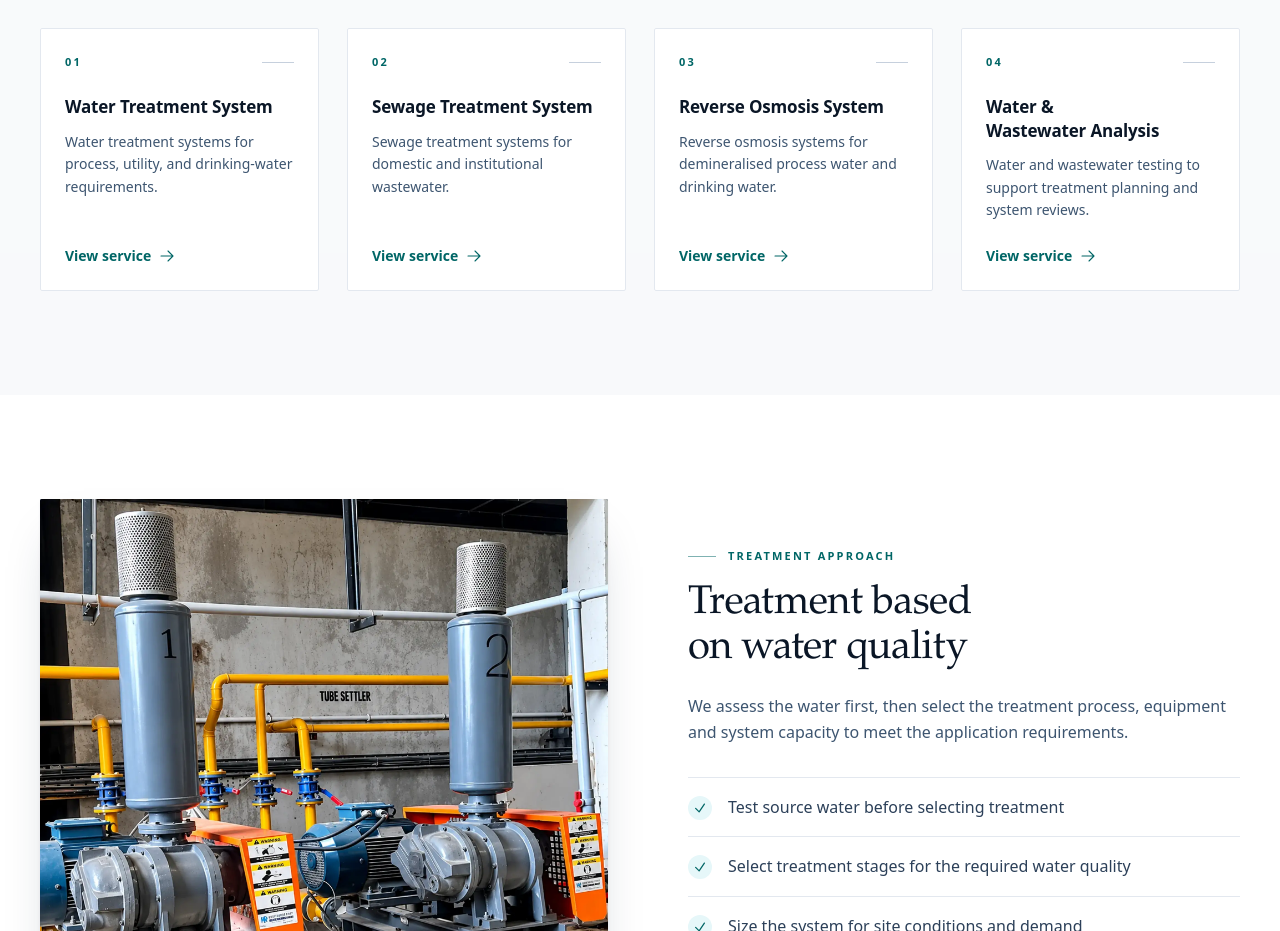
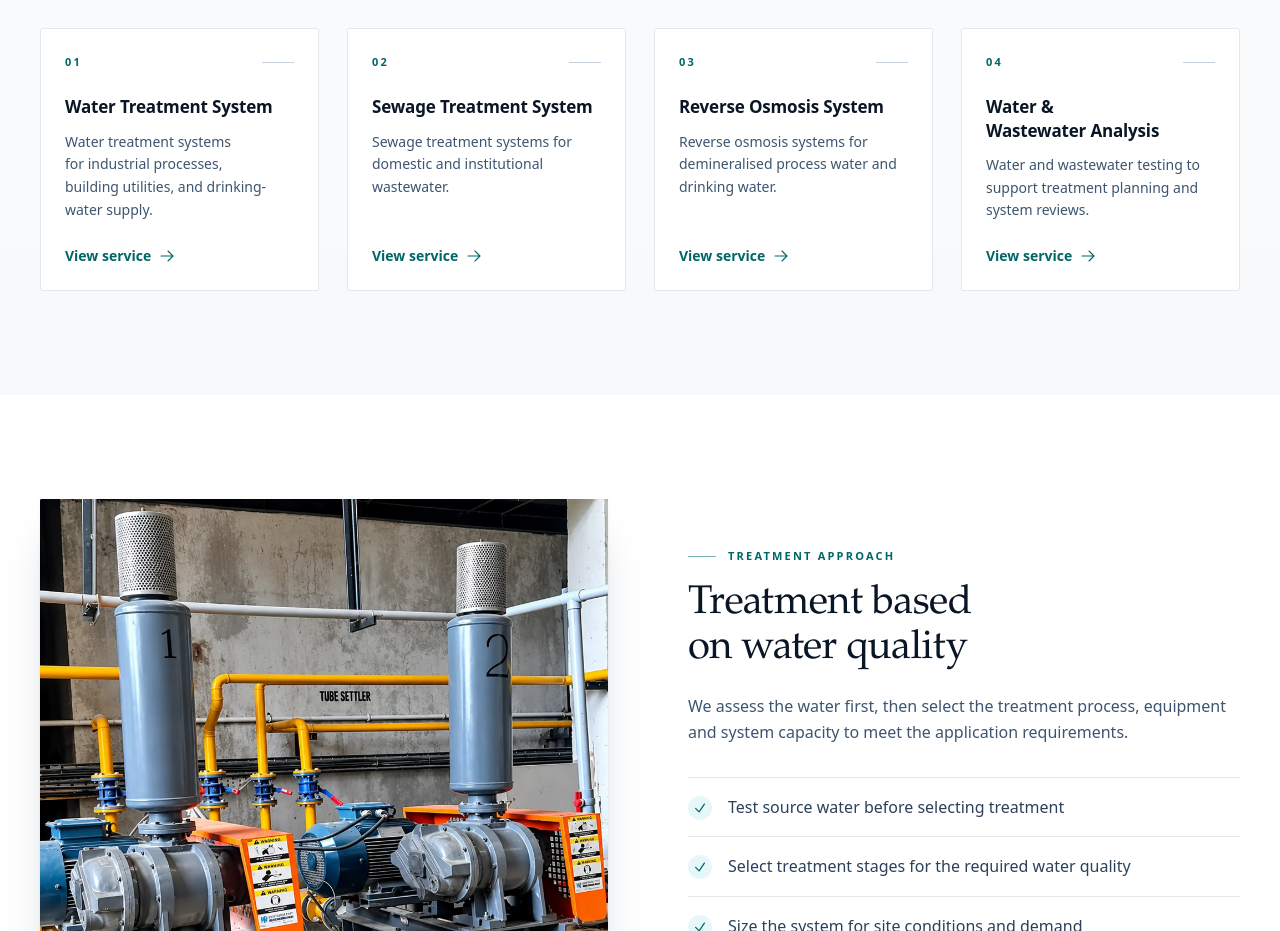
Before and after one commit to xconversionlab/unisys-enviro-tech, a Next.js app: page / in a window 1280 px wide. Shown: the part 1780-2711 px from the top of the page. Built offline with nearby package versions, Linux system fonts and the light colour scheme; no server answers.

Commit message:
Tighten service descriptions and eliminate repeated phrasing

```diff
--- a/src/data/services.ts
+++ b/src/data/services.ts
@@ -21,7 +21,7 @@ export const services: Service[] = [
     title: "Water Treatment System",
     shortTitle: "Water Treatment",
     summary:
-      "Water treatment systems for process, utility, and drinking-water requirements.",
+      "Water treatment systems for industrial processes, building utilities, and drinking-water supply.",
     description:
       "Water treatment systems are selected based on the source water and its intended use. Depending on test results and the required water quality, treatment may include clarification, filtration, disinfection, and additional treatment stages. System capacity and configuration are matched to site requirements, with provision for expansion where needed.",
     features: [
@@ -48,7 +48,7 @@ export const services: Service[] = [
     shortTitle: "Sewage Treatment",
     summary: "Sewage treatment systems for domestic and institutional wastewater.",
     description:
-      "Sewage treatment systems are designed around the wastewater characteristics, available site space, and applicable discharge or reuse requirements. Biological treatment can reduce organic matter and suspended solids, with additional treatment stages included where the intended use requires them.",
+      "Sewage treatment systems are selected based on wastewater quality, available site space, and applicable discharge or reuse requirements. Biological treatment reduces organic matter and suspended solids; additional treatment can be included when required for the intended use.",
     features: [
       "Treatment selected based on wastewater characteristics",
       "Biological treatment to reduce organic matter and suspended solids",
@@ -99,7 +99,7 @@ export const services: Service[] = [
     shortTitle: "Water Analysis",
     summary: "Water and wastewater testing to support treatment planning and system reviews.",
     description:
-      "Water and wastewater analysis identifies relevant quality parameters before a treatment process is selected or a system is sized. Test results inform process selection, system capacity, and operating expectations. Analysis can also help assess treatment systems already in service.",
+      "Water and wastewater analysis identifies the quality parameters needed for treatment planning. Test results help determine suitable treatment processes, system capacity, and operating requirements. Analysis can also support the assessment of systems already in service.",
     features: [
       "Raw-water quality testing",
       "Wastewater and effluent analysis",
```
